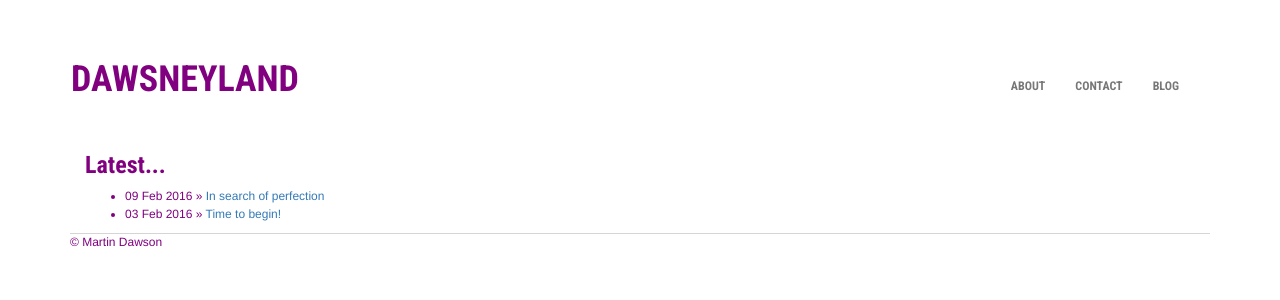
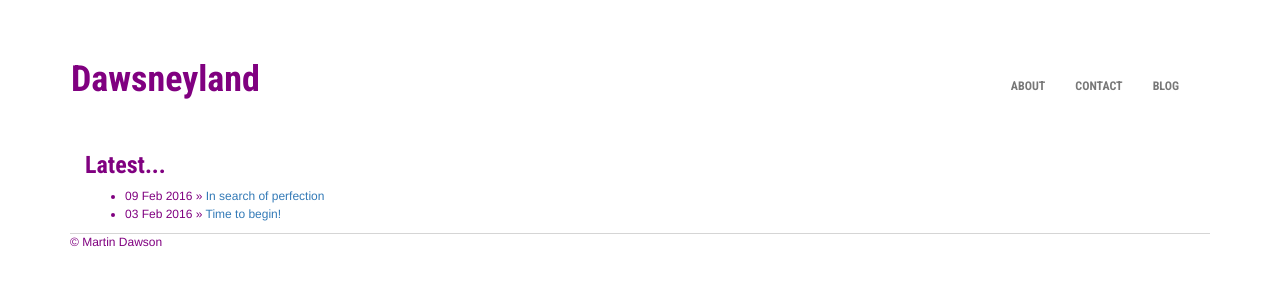
Before and after one commit to dawsino/dawsino.github.io, a Jekyll site: the page built from index.html, in a window 1280 px wide. Shown: the top 300 px of the page. Built offline with Jekyll 4.4.1, drawn with Linux system fonts in a browser that asks for light colours.

```diff
--- a/_config.yml
+++ b/_config.yml
@@ -1,7 +1,7 @@
 name: Dawsino
 markdown: kramdown
 permalink: /blog/:year/:month/:day/:title
-title: DAWSNEYLAND
+title: Dawsneyland
 email: tinodawsino@gmail.com
 description: > # this means to ignore newlines until "baseurl:"
   Write a brilliant description for your new site here. You can edit this
```
